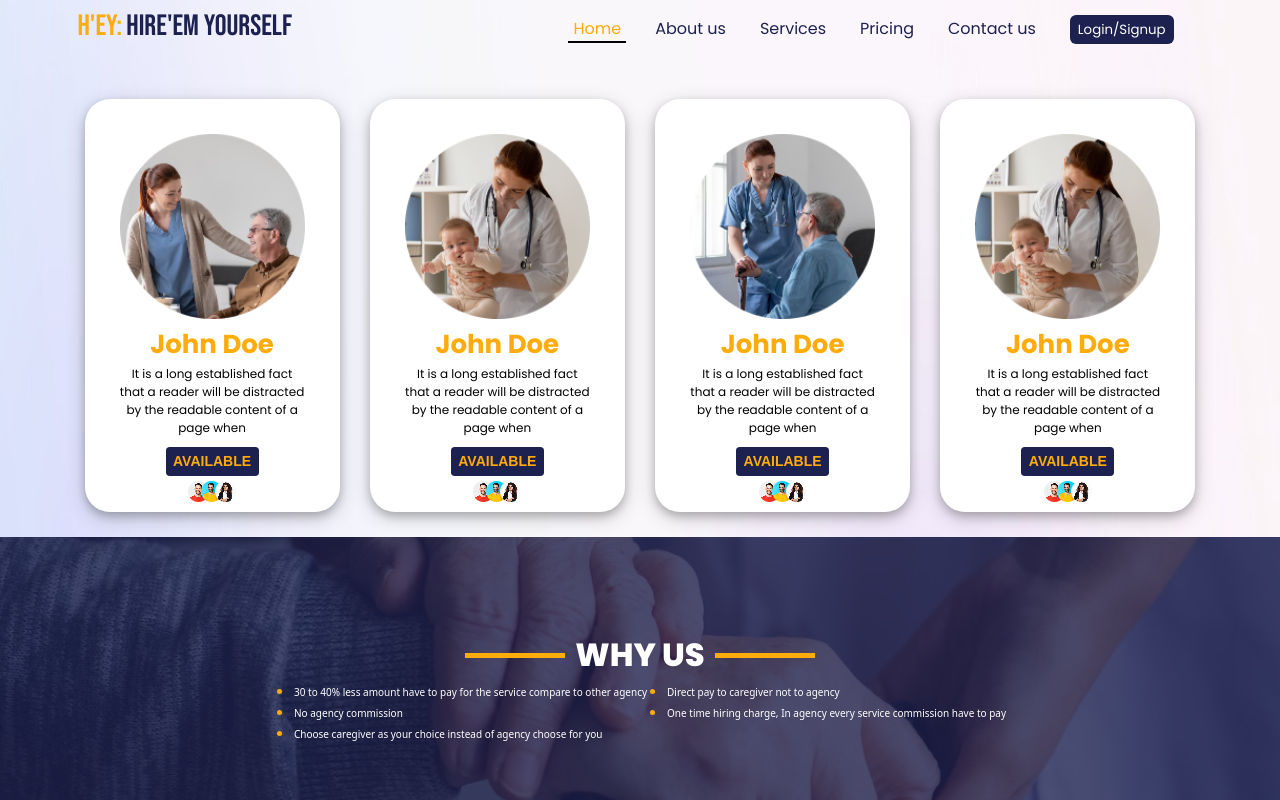
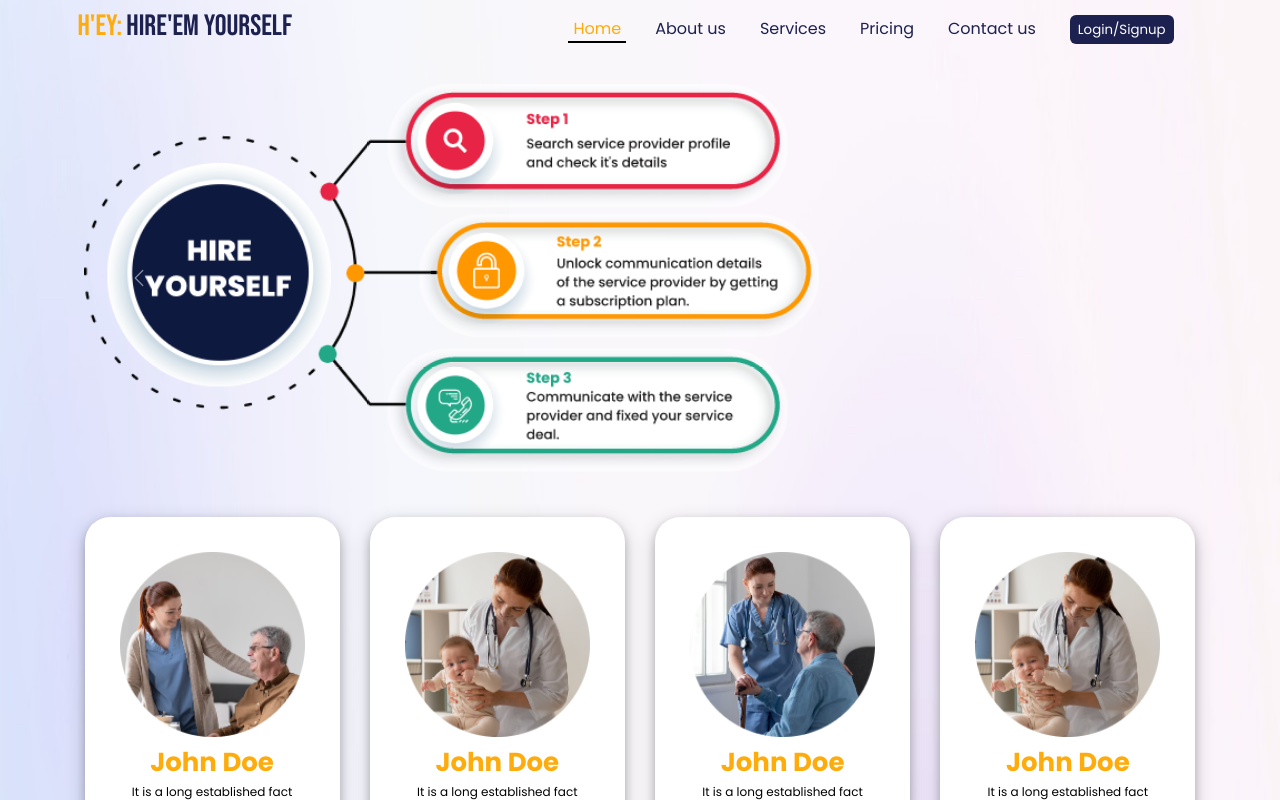
Before and after one commit to nagraj98433/Website24_1, a React (Vite) app: page / in a window 1280 px wide. Shown: the top 800 px of the page. Built offline with nearby package versions, Linux system fonts and the light colour scheme.

Commit message:
added fun

```diff
--- /dev/null
+++ b/src/HomePage/Hire_yourself/Hire_yourself.jsx
@@ -0,0 +1,47 @@
+import React from 'react'
+import '../../All styles/Hire_yourself.css'
+import Hire_Yourself from '../../assets/Images/Hire_yourself.png'
+
+const Hire_yourself = () => {
+	return (
+		<div className='Main_container mt-5'>
+			<div className="row  mx-0">
+				<div className="col-8">
+					<div id="carouselExampleAutoplaying" class="carousel slide" data-bs-ride="carousel">
+						<div class="carousel-inner">
+							<div class="carousel-item active">
+								<img src={Hire_Yourself} class="d-block w-100" alt="..." />
+							</div>
+							<div class="carousel-item">
+								<img src={Hire_Yourself} class="d-block w-100" alt="..." />
+							</div>
+							<div class="carousel-item">
+								<img src={Hire_Yourself} class="d-block w-100" alt="..." />
+							</div>
+						</div>
+						<button class="carousel-control-prev" type="button" data-bs-target="#carouselExampleAutoplaying" data-bs-slide="prev">
+							<span class="carousel-control-prev-icon" aria-hidden="true"></span>
+							<span class="visually-hidden">Previous</span>
+						</button>
+						<button class="carousel-control-next" type="button" data-bs-target="#carouselExampleAutoplaying" data-bs-slide="next">
+							<span class="carousel-control-next-icon" aria-hidden="true"></span>
+							<span class="visually-hidden">Next</span>
+						</button>
+					</div>
+				</div>
+				<div className="col-4">
+
+				</div>
+			</div>
+
+
+
+
+
+
+
+		</div>
+	)
+}
+
+export default Hire_yourself
--- a/src/HomePage/Home.jsx
+++ b/src/HomePage/Home.jsx
@@ -4,10 +4,12 @@
 import Why_US from './Why_US/Why_US'
 import Customer_Review from './Customer_Review/Customer_Review'
 import FAQ from './FAQSection/FAQ'
+import Hire_yourself from './Hire_yourself/Hire_yourself'
 
 function Home() {
   return (
     <>
+      <Hire_yourself />
       <Cards />
       <Why_US />
       <AboutUS />
```
Also changed, not shown: src/All styles/Hire_yourself.css (added).
